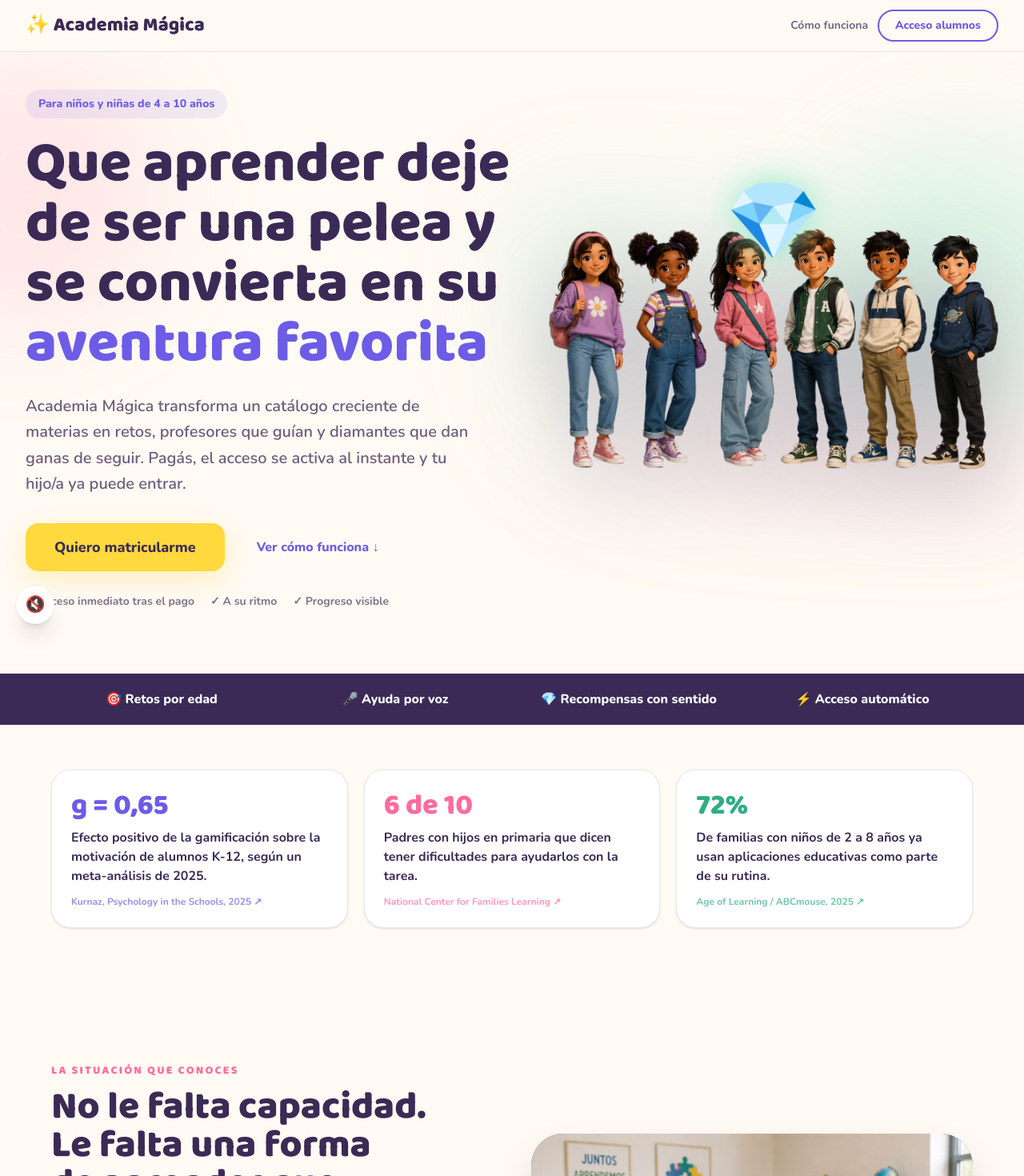
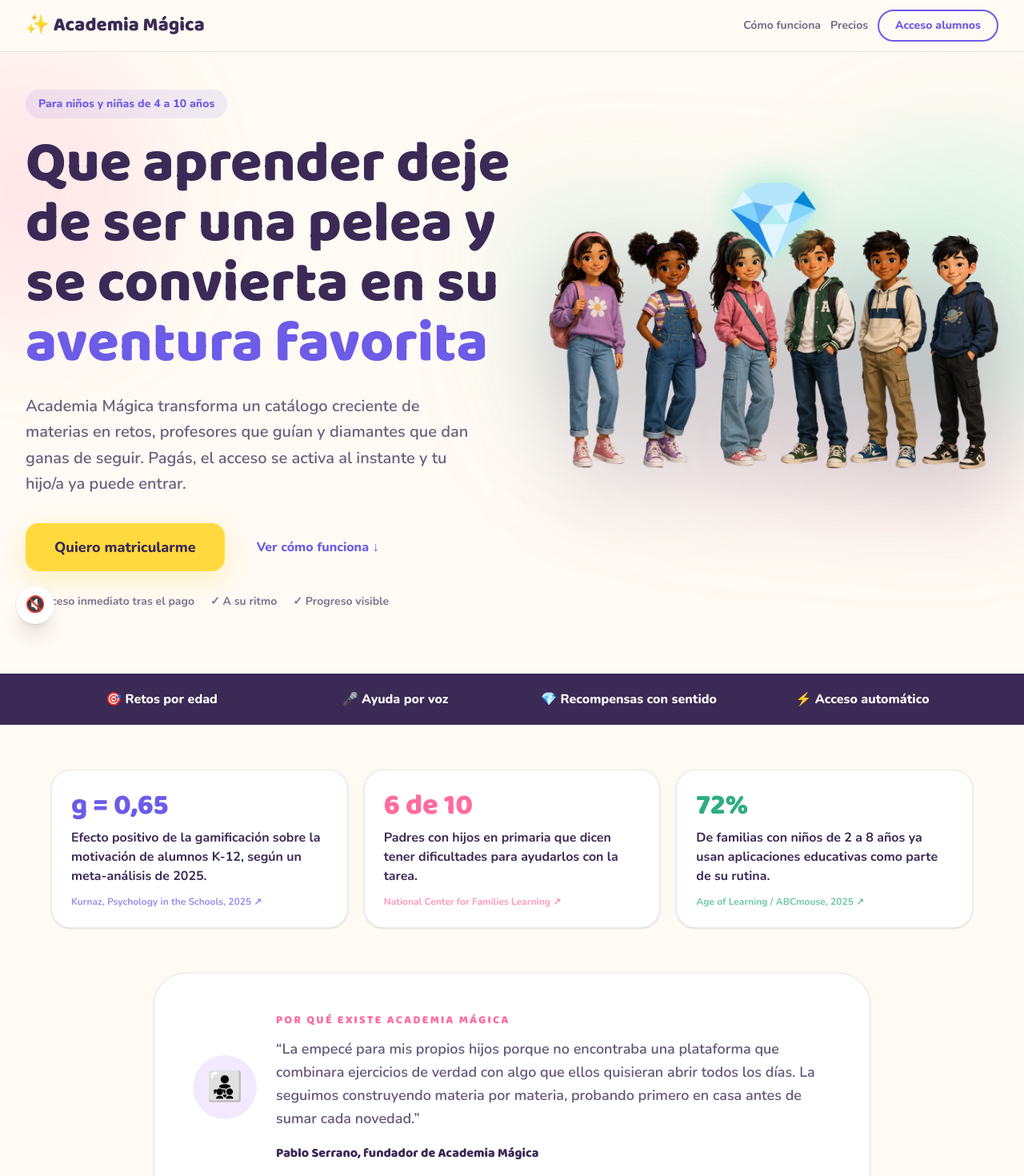
Before and after one commit to cantera-gt/academia-magica, a Next.js app: page / in a window 1280 px wide. Shown: the top 1470 px of the page at 80% size. Built offline with nearby package versions, Linux system fonts and the light colour scheme; no server answers.

Commit message:
Landing: precios, historia del fundador y captura de leads
Suma seccion de precios visible antes de la matricula, historia real del fundador como prueba social, y formulario de email para visitantes que no compran todavia.

```diff
--- a/src/app/page.tsx
+++ b/src/app/page.tsx
@@ -5,6 +5,8 @@ import type { ReactNode } from "react";
 import { createClient } from "@/lib/supabase/server";
 import type { Subject } from "@/types/database";
 import StudentQuickLogin from "@/components/student-quick-login";
+import LandingLeadCapture from "@/components/landing-lead-capture";
+import { ENROLLMENT_PRICE_TIERS, ENROLLMENT_ACCESS_MONTHS } from "@/lib/enrollment-pricing";
 
 const SITE_URL = "https://academiamagicaedu.com";
 export const metadata: Metadata = {
@@ -152,6 +154,7 @@ export default async function Home() {
           </Link>
           <nav aria-label="Navegación principal" className="flex items-center gap-3">
             <a href="#como-funciona" className="hidden text-sm font-bold text-[#3b2a55]/70 transition hover:text-[#6c5ce7] md:block">Cómo funciona</a>
+            <a href="#precios" className="hidden text-sm font-bold text-[#3b2a55]/70 transition hover:text-[#6c5ce7] md:block">Precios</a>
             <a href="#acceso-alumnos" className="rounded-full border-2 border-[#6c5ce7] px-4 py-2 text-sm font-extrabold text-[#6c5ce7] transition hover:bg-[#6c5ce7] hover:text-white sm:px-5">
               Acceso alumnos
             </a>
@@ -221,6 +224,19 @@ export default async function Home() {
               <p className="font-display text-4xl font-extrabold text-[#2fae82]">72%</p>
               <p className="mt-2 font-bold">De familias con niños de 2 a 8 años ya usan aplicaciones educativas como parte de su rutina.</p>
               <a href="https://www.abcmouse.com/learn/advice/education-app-statistics-every-parent-should-know/77938" target="_blank" rel="noopener noreferrer" className="mt-3 block text-xs font-bold text-[#2fae82]/70 hover:underline">Age of Learning / ABCmouse, 2025 ↗</a>
+            </div>
+          </div>
+        </div>
+      </section>
+
+      <section aria-label="Quién está detrás de Academia Mágica" className="px-5 pb-14 sm:px-8">
+        <div className="mx-auto max-w-4xl rounded-[2.5rem] border border-[#3b2a55]/10 bg-white p-8 shadow-sm sm:p-12">
+          <div className="flex flex-col items-center gap-6 text-center sm:flex-row sm:text-left">
+            <div className="flex size-20 shrink-0 items-center justify-center rounded-full bg-[#f2e9ff] text-4xl" aria-hidden="true">👨‍👧‍👦</div>
+            <div>
+              <p className="font-display text-sm font-extrabold uppercase tracking-[0.16em] text-[#ff6b9d]">Por qué existe Academia Mágica</p>
+              <p className="mt-3 text-lg font-semibold leading-relaxed text-[#3b2a55]/80">&ldquo;La empecé para mis propios hijos porque no encontraba una plataforma que combinara ejercicios de verdad con algo que ellos quisieran abrir todos los días. La seguimos construyendo materia por materia, probando primero en casa antes de sumar cada novedad.&rdquo;</p>
+              <p className="mt-4 font-display font-extrabold text-[#3b2a55]">Pablo Serrano, fundador de Academia Mágica</p>
             </div>
           </div>
         </div>
@@ -311,6 +327,30 @@ export default async function Home() {
         </div>
       </section>
 
+      <section id="precios" className="scroll-mt-20 bg-[#3b2a55] px-5 py-20 text-white sm:px-8 sm:py-28">
+        <div className="mx-auto max-w-5xl">
+          <div className="mx-auto max-w-3xl text-center">
+            <p className="font-display text-sm font-extrabold uppercase tracking-[0.16em] text-[#7fe7c4]">Precio simple, sin sorpresas</p>
+            <h2 className="font-display mt-3 text-balance text-3xl font-extrabold sm:text-5xl">Cuantas más materias, menos paga cada una</h2>
+            <p className="mt-5 text-lg text-white/75">Un solo pago cubre {ENROLLMENT_ACCESS_MONTHS} meses de acceso completo. Elegís las materias en la matrícula y ves el total antes de pagar, sin cobros escondidos.</p>
+          </div>
+          <div className="mt-12 grid gap-4 sm:grid-cols-4">
+            {ENROLLMENT_PRICE_TIERS.map((tier) => (
+              <div key={tier.label} className="rounded-3xl bg-white/10 p-6 text-center">
+                <p className="font-bold text-white/65">{tier.label}</p>
+                <p className="font-display mt-2 text-4xl font-extrabold text-[#ffd93d]">${tier.unitPriceUsd}</p>
+                <p className="mt-1 text-sm font-bold text-white/55">por materia</p>
+              </div>
+            ))}
+          </div>
+          <div className="mt-8 rounded-[2rem] bg-white p-7 text-center text-[#3b2a55] sm:p-9">
+            <p className="font-display text-xl font-extrabold sm:text-2xl">Ejemplo: 3 materias = ${3 * ENROLLMENT_PRICE_TIERS[0].unitPriceUsd} por {ENROLLMENT_ACCESS_MONTHS} meses (unos ${Math.round((3 * ENROLLMENT_PRICE_TIERS[0].unitPriceUsd) / ENROLLMENT_ACCESS_MONTHS)}/mes)</p>
+            <p className="mt-2 text-[#3b2a55]/65">Podés sumar más materias cuando quieras: cuantas más elijas, menos paga cada una.</p>
+          </div>
+          <div className="mt-10 text-center"><EnrollmentLink>Quiero matricularme</EnrollmentLink></div>
+        </div>
+      </section>
+
       <section className="bg-[#f2e9ff] px-5 py-20 sm:px-8 sm:py-28">
         <div className="mx-auto grid max-w-6xl items-center gap-12 lg:grid-cols-[.95fr_1.05fr]">
           <div className="grid grid-cols-2 gap-4">
@@ -382,6 +422,12 @@ export default async function Home() {
         </div>
       </section>
 
+      <section aria-label="Recibir novedades" className="px-5 pb-4 sm:px-8">
+        <div className="mx-auto max-w-3xl">
+          <LandingLeadCapture />
+        </div>
+      </section>
+
       <section id="acceso-alumnos" className="scroll-mt-20 bg-[#f2e9ff] px-5 py-20 sm:px-8 sm:py-28">
         <div className="mx-auto grid max-w-5xl items-center gap-10 lg:grid-cols-[1fr_.9fr]">
           <div>
```
